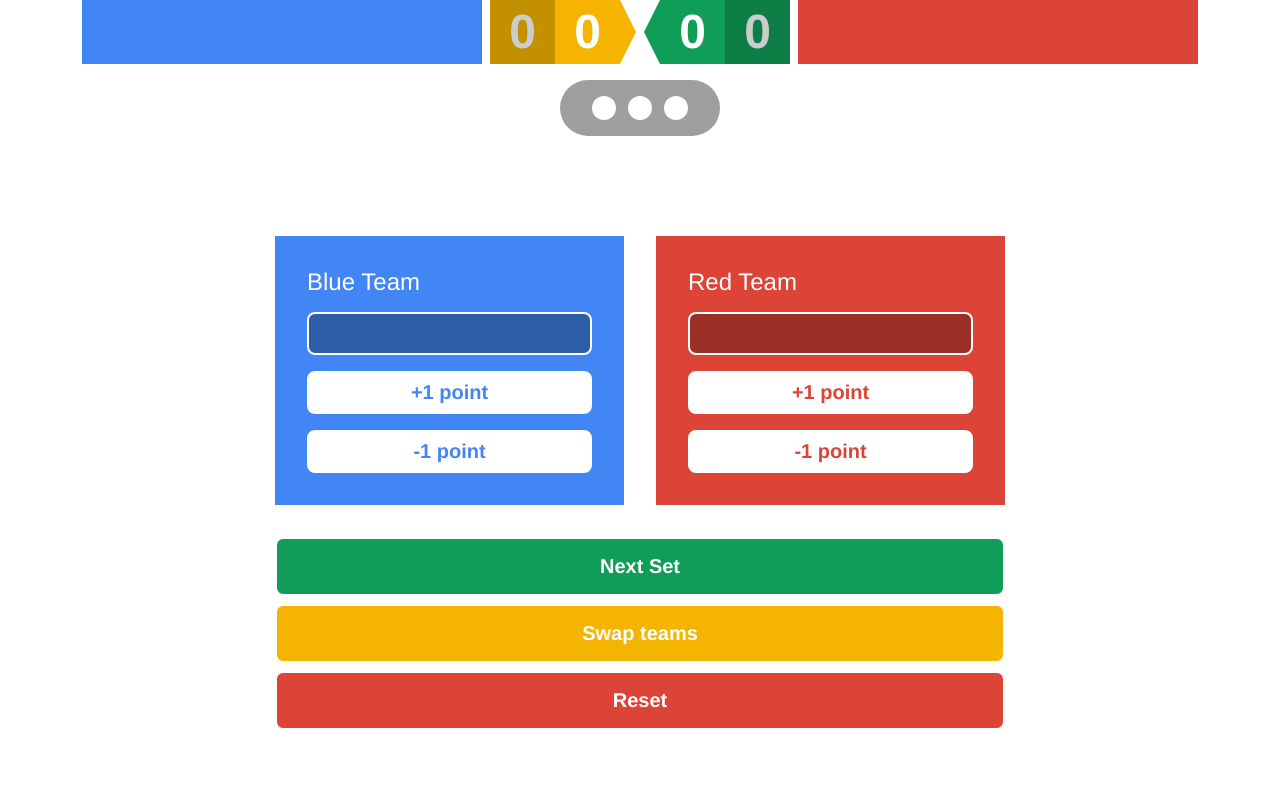
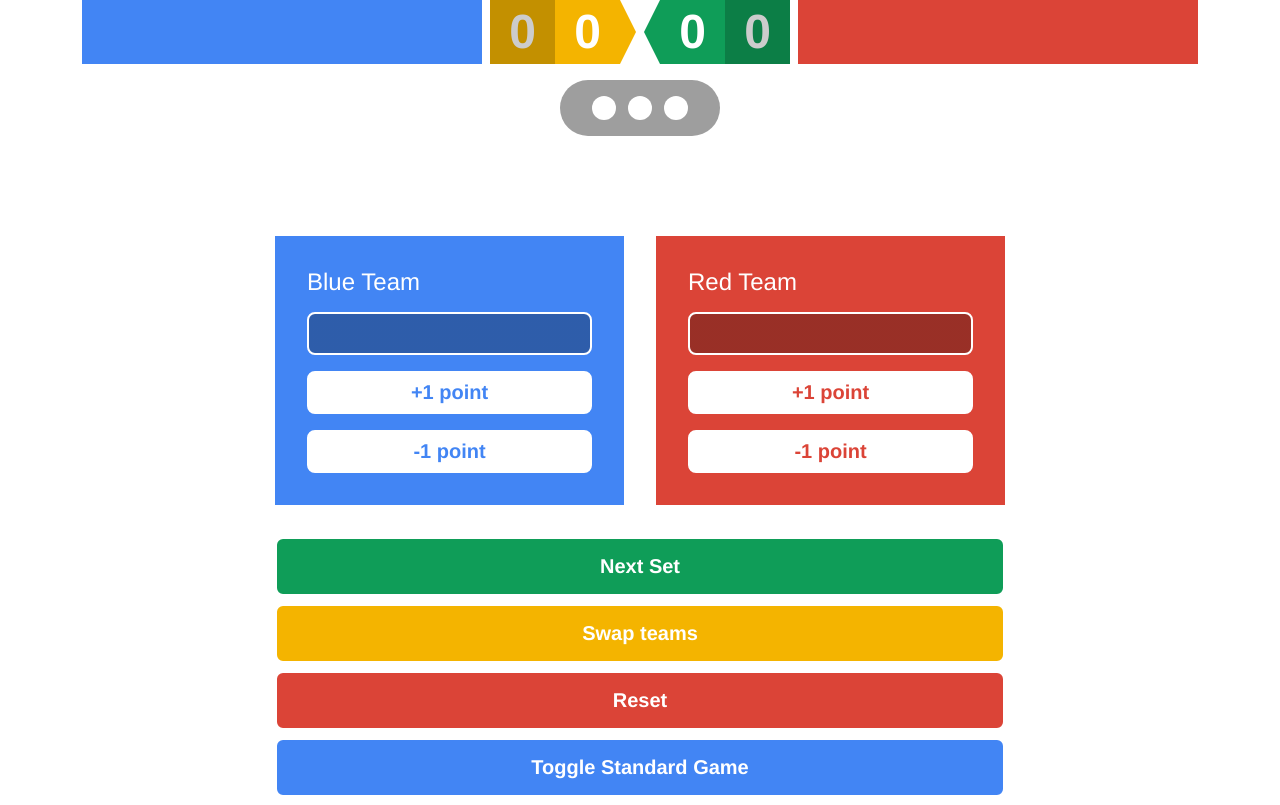
Before and after one commit to akaFTS/totorneio-scores, a Next.js app: page / in a window 1280 px wide. Built offline with nearby package versions, Linux system fonts and the light colour scheme; no server answers; the database is empty.

Commit message:
Add support for standard game

```diff
--- a/components/Controls.js
+++ b/components/Controls.js
@@ -7,7 +7,12 @@ export default function Controls({
   setBlueTeamData,
   redTeamData,
   setRedTeamData,
+  isHappyGame,
+  setHappyGame,
 }) {
+  const handleToggleHappy = () => {
+    setHappyGame(!isHappyGame);
+  };
   const handleSwapTeams = () => {
     const tempTeamData = blueTeamData;
     setBlueTeamData(redTeamData);
@@ -56,6 +61,8 @@ export default function Controls({
         onSwapTeams={handleSwapTeams}
         onResetMatch={handleResetMatch}
         onNextSet={handleNextSet}
+        isHappyGame={isHappyGame}
+        onToggleHappy={handleToggleHappy}
       />
     </div>
   );
--- a/components/MatchBox.js
+++ b/components/MatchBox.js
@@ -2,31 +2,41 @@ import Scoreboard from "./Scoreboard";
 import BallBoard from "./BallBoard";
 import styles from "./MatchBox.module.css";
 
-function getBallsConfigForScoreboard(blueScore, redScore) {
+function getBallsConfigForScoreboard(blueScore, redScore, isHappyGame) {
+  // Standard fussball. One ball
+  if (!isHappyGame) {
+    return { numBalls: 1 };
+  }
+
   // Both teams have less than 4 points. Three balls
   if (blueScore < 4 && redScore < 4) {
     return { numBalls: 3 };
   }
+
   // Both teams have 6 points. Golden rule!
   if (blueScore == 6 && redScore == 6) {
     return { numBalls: 6, allGold: true };
   }
+
   // Both teams have more than 4 points. Five balls + orange
   if (blueScore >= 4 && redScore >= 4) {
     return { numBalls: 6, hasOrange: true };
   }
+
   // One team has 6 points and the other less than 4. Turnaround rule!
   if (blueScore == 6 || redScore == 6) {
     return { numBalls: 4, hasOrange: true, hasTurnaround: true };
   }
+
   // Remaining: one team has over 4 points. Three balls + orange
   return { numBalls: 4, hasOrange: true };
 }
 
-export default function MatchBox({ blueTeamData, redTeamData }) {
+export default function MatchBox({ blueTeamData, redTeamData, isHappyGame }) {
   const ballsConfig = getBallsConfigForScoreboard(
     blueTeamData.setScore,
-    redTeamData.setScore
+    redTeamData.setScore,
+    isHappyGame
   );
   return (
     <div className={styles.superwrapper}>
--- a/components/MatchControls.js
+++ b/components/MatchControls.js
@@ -4,12 +4,16 @@ export default function MatchControls({
   onSwapTeams,
   onNextSet,
   onResetMatch,
+  isHappyGame,
+  onToggleHappy,
 }) {
+  const happyText = isHappyGame ? "Standard" : "Happy";
   return (
     <div className={styles.wrapper}>
       <button onClick={onNextSet}>Next Set</button>
       <button onClick={onSwapTeams}>Swap teams</button>
       <button onClick={onResetMatch}>Reset</button>
+      <button onClick={onToggleHappy}>Toggle {happyText} Game</button>
     </div>
   );
 }
--- a/components/MatchControls.module.css
+++ b/components/MatchControls.module.css
@@ -26,6 +26,10 @@
   background-color: var(--brand-green);
 }
 
-.wrapper button:last-child {
+.wrapper button:nth-child(3) {
   background-color: var(--brand-red);
 }
+
+.wrapper button:last-child {
+  background-color: var(--brand-blue);
+}
--- a/pages/index.js
+++ b/pages/index.js
@@ -7,6 +7,7 @@ import styles from "style/index.module.css";
 
 export default function Home() {
   const router = useRouter();
+  const [isHappyGame, setHappyGame] = useState(true);
   const [blueTeamData, setBlueTeamData] = useState(initialState);
   const [redTeamData, setRedTeamData] = useState(initialState);
   const matchId = !router.query.match ? "default" : router.query.match;
@@ -29,12 +30,18 @@ export default function Home() {
 
   return (
     <main className={styles.container}>
-      <MatchBox blueTeamData={blueTeamData} redTeamData={redTeamData} />
+      <MatchBox
+        blueTeamData={blueTeamData}
+        redTeamData={redTeamData}
+        isHappyGame={isHappyGame}
+      />
       <Controls
         blueTeamData={blueTeamData}
         redTeamData={redTeamData}
         setBlueTeamData={asyncSetBlueTeamData}
         setRedTeamData={asyncSetRedTeamData}
+        isHappyGame={isHappyGame}
+        setHappyGame={setHappyGame}
       />
     </main>
   );
```
